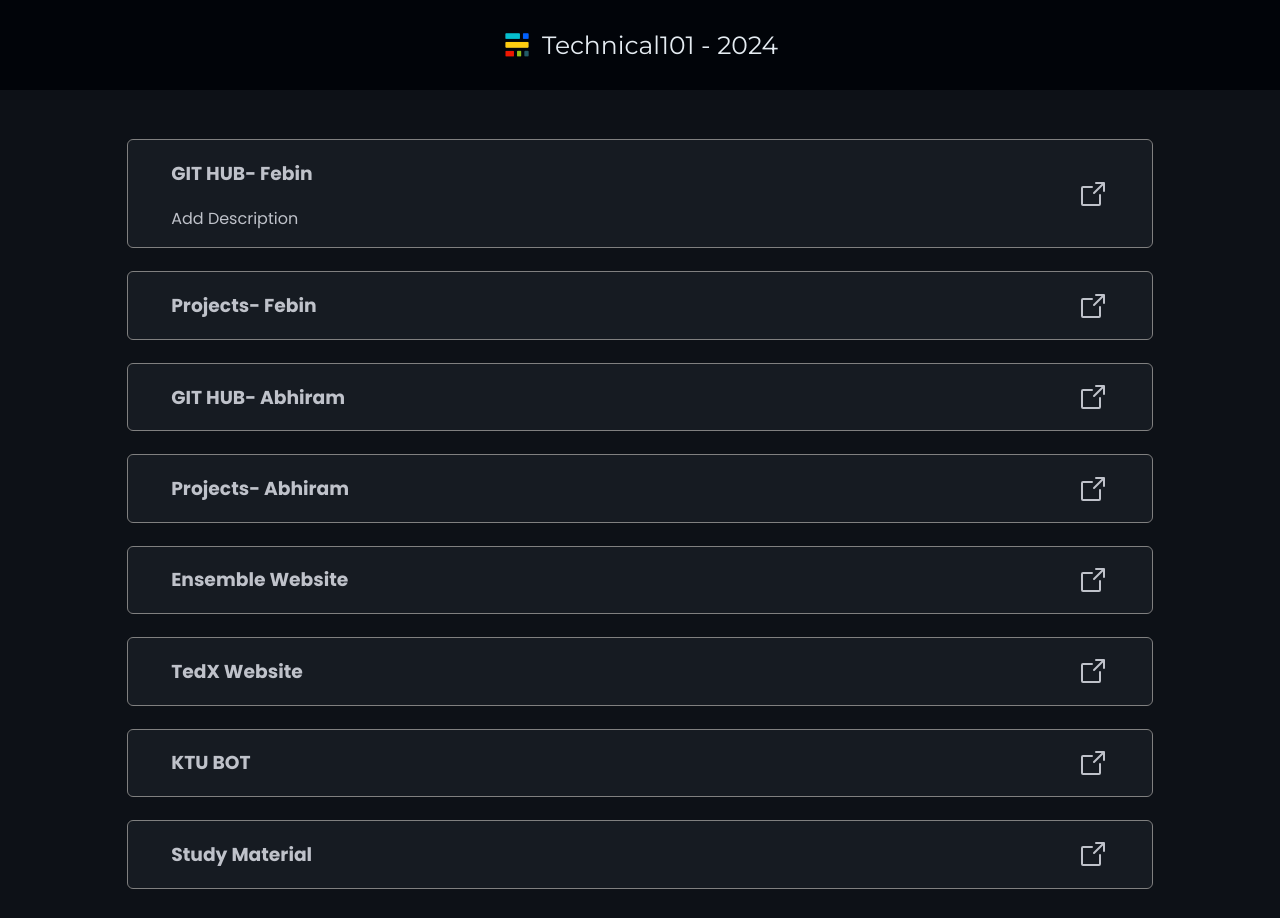
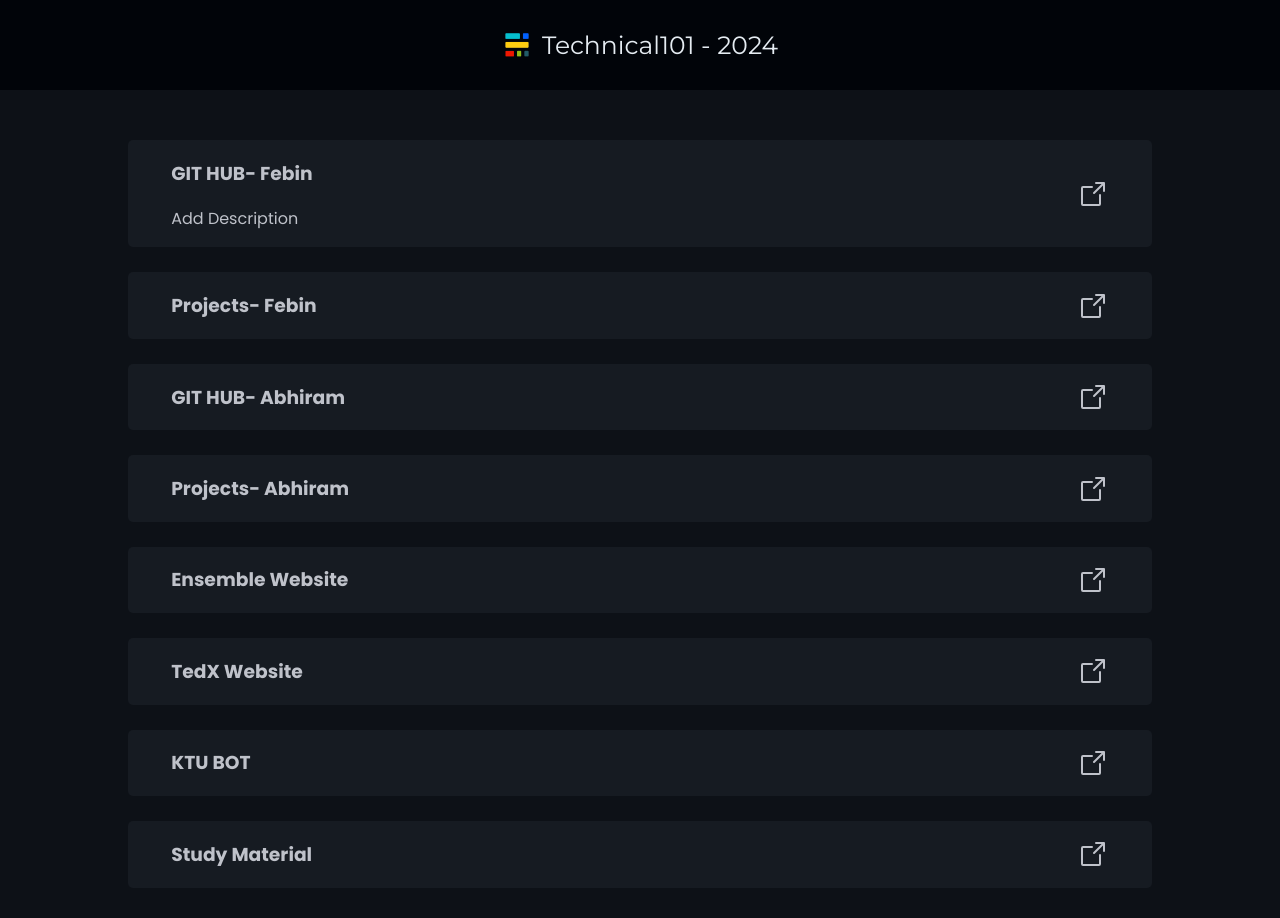
Before and after one commit to abhi5455/Technical-101, a React (Vite) app: page / in a window 1280 px wide. Built offline with nearby package versions, Linux system fonts and the light colour scheme; a web font is replaced by a local one.

Commit message:
Initial Commit

```diff
--- a/src/App.css
+++ b/src/App.css
@@ -36,7 +36,8 @@
   text-decoration: none;
   font-family: Poppins, sans-serif;
   color: #bfc2ca;
-  outline: 1px solid gray;
+  /*outline: 1px solid gray;*/
+  border: grey;
   overflow-wrap: break-word;
 }
 .childDiv:hover{
```
